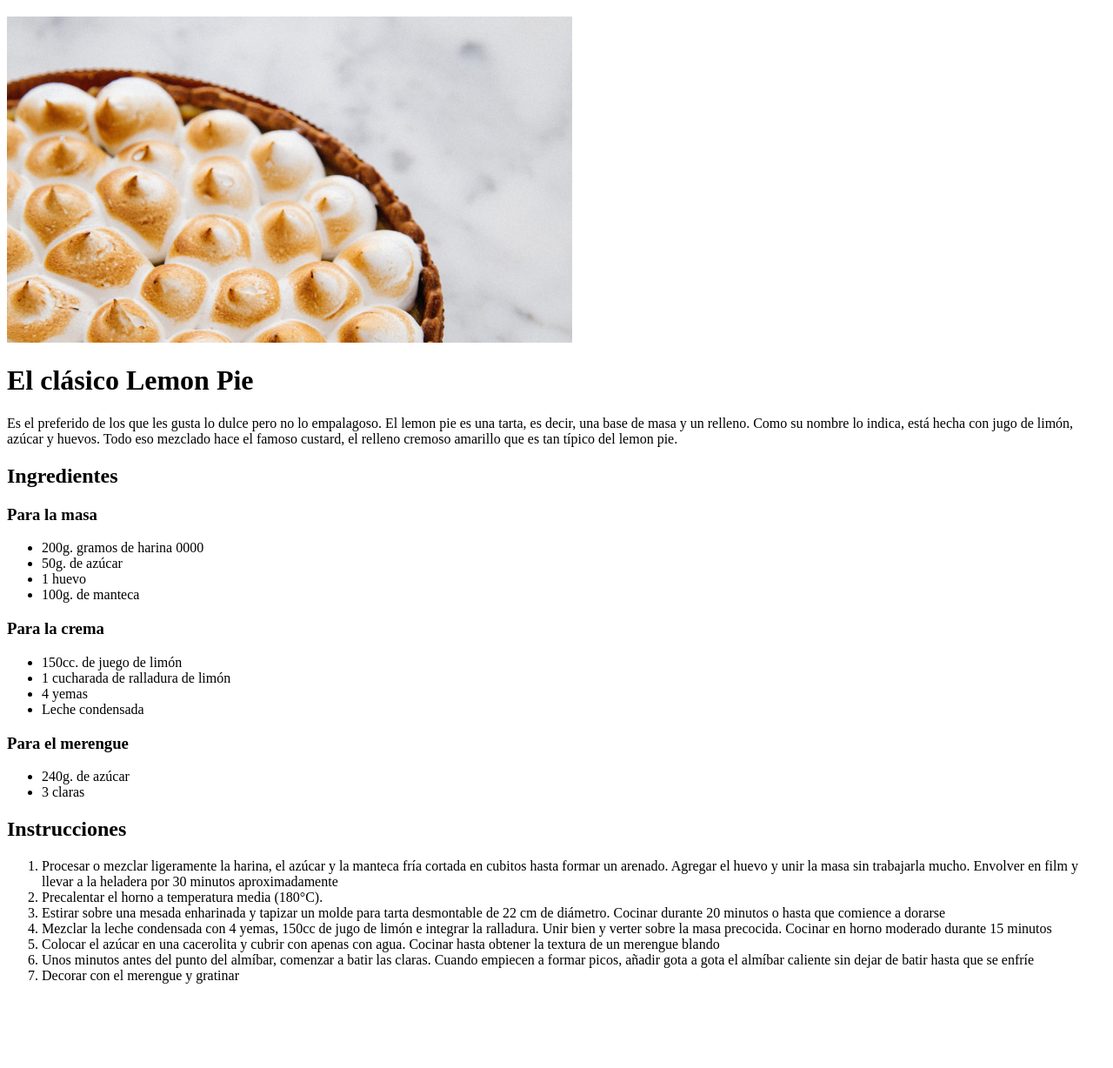
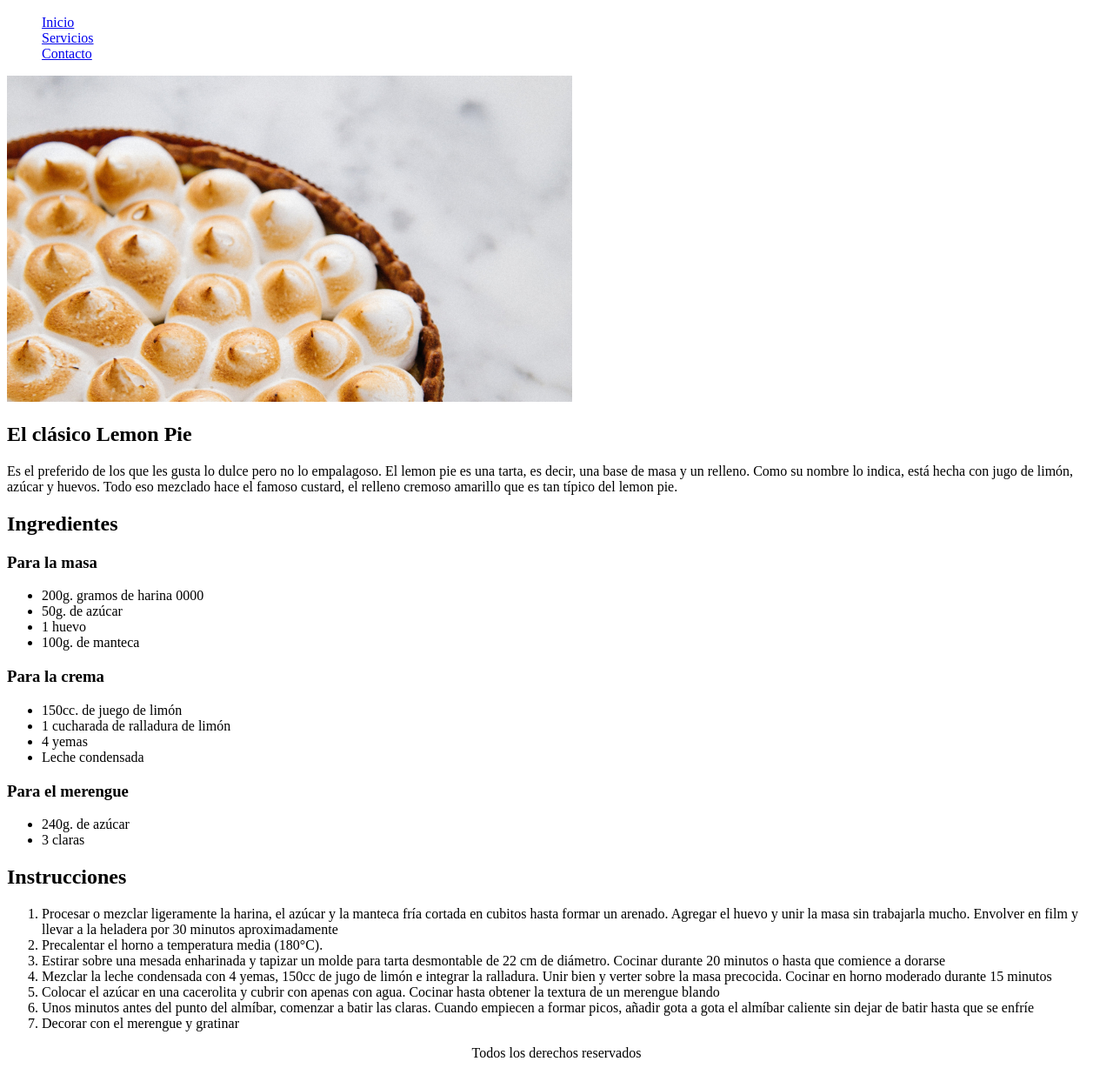
Before and after one commit to IamHernanFlores/Ejercicio, a plain HTML site: page index.html in a window 1280 px wide. Shown: the part 46-1274 px from the top of the page at 87% size. Before the commit the page ends 1193 px from the top, so only its background shows below. Drawn offline with Linux system fonts and the light colour scheme.

Commit message:
Version-5-Revision

```diff
--- a/index.html
+++ b/index.html
@@ -5,20 +5,39 @@
     <meta charset="UTF-8">
     <meta http-equiv="X-UA-Compatible" content="IE=edge">
     <meta name="viewport" content="width=device-width, initial-scale=1.0">
-    <title>Etiquetas</title>
+    <title>Etiquetas - Revision V5</title>
 </head>
 
 <body>
+    <header>
         <img src="./img/img1.png" alt="">
-    <br>
-    <br>
-    <img src="./img/lemon-pie 1.jpg" alt="">
+        <nav>
+            <ul type="none">
+                <!--Saca los puntos-->
+                <li><a href="index.html">Inicio</a></li>
+                <!--ul*5>a | Atajo para crear etiquetas mas rapido-->
+                <li><a href="#">Servicios</a></li>
+                <li><a href="#">Contacto</a></li>
+            </ul>
+        </nav>
+    </header>
+
+    <main>
+        <article>
+            <picture>
+                <img src="./img/lemon-pie 1.jpg" alt=""></header>
+                <picture>
 
                     <h1>El clásico Lemon Pie</h1>
 
-    <p>Es el preferido de los que les gusta lo dulce pero no lo empalagoso. El lemon pie es una tarta, es decir, una
-        base de masa y un relleno. Como su nombre lo indica, está hecha con jugo de limón, azúcar y huevos. Todo eso
-        mezclado hace el famoso custard, el relleno cremoso amarillo que es tan típico del lemon pie.</p>
+                    <p>Es el preferido de los que les gusta lo dulce pero no lo empalagoso. El lemon pie es una tarta,
+                        es decir,
+                        una
+                        base de masa y un relleno. Como su nombre lo indica, está hecha con jugo de limón, azúcar y
+                        huevos. Todo
+                        eso
+                        mezclado hace el famoso custard, el relleno cremoso amarillo que es tan típico del lemon pie.
+                    </p>
 
                     <h2>Ingredientes</h2>
 
@@ -51,20 +70,41 @@
                     <h2>Instrucciones</h2>
 
                     <ol>
-        <li>Procesar o mezclar ligeramente la harina, el azúcar y la manteca fría cortada en cubitos hasta formar un
-            arenado. Agregar el huevo y unir la masa sin trabajarla mucho. Envolver en film y llevar a la heladera por
+                        <li>Procesar o mezclar ligeramente la harina, el azúcar y la manteca fría cortada en cubitos
+                            hasta
+                            formar un
+                            arenado. Agregar el huevo y unir la masa sin trabajarla mucho. Envolver en film y llevar a
+                            la
+                            heladera por
                             30 minutos aproximadamente</li>
                         <li>Precalentar el horno a temperatura media (180°C).</li>
-        <li>Estirar sobre una mesada enharinada y tapizar un molde para tarta desmontable de 22 cm de diámetro. Cocinar
+                        <li>Estirar sobre una mesada enharinada y tapizar un molde para tarta desmontable de 22 cm de
+                            diámetro.
+                            Cocinar
                             durante 20 minutos o hasta que comience a dorarse</li>
-        <li>Mezclar la leche condensada con 4 yemas, 150cc de jugo de limón e integrar la ralladura. Unir bien y verter
+                        <li>Mezclar la leche condensada con 4 yemas, 150cc de jugo de limón e integrar la ralladura.
+                            Unir bien y
+                            verter
                             sobre la masa precocida. Cocinar en horno moderado durante 15 minutos</li>
-        <li>Colocar el azúcar en una cacerolita y cubrir con apenas con agua. Cocinar hasta obtener la textura de un
+                        <li>Colocar el azúcar en una cacerolita y cubrir con apenas con agua. Cocinar hasta obtener la
+                            textura
+                            de un
                             merengue blando</li>
-        <li>Unos minutos antes del punto del almíbar, comenzar a batir las claras. Cuando empiecen a formar picos,
+                        <li>Unos minutos antes del punto del almíbar, comenzar a batir las claras. Cuando empiecen a
+                            formar
+                            picos,
                             añadir gota a gota el almíbar caliente sin dejar de batir hasta que se enfríe</li>
                         <li>Decorar con el merengue y gratinar</li>
                     </ol>
+                    </section>
+
+        </article>
+
+    </main>
+
+    <footer>
+        <center>Todos los derechos reservados</center>
+    </footer>
 
 </body>
 
```
Lines whose indentation alone changed are shown as unchanged.
